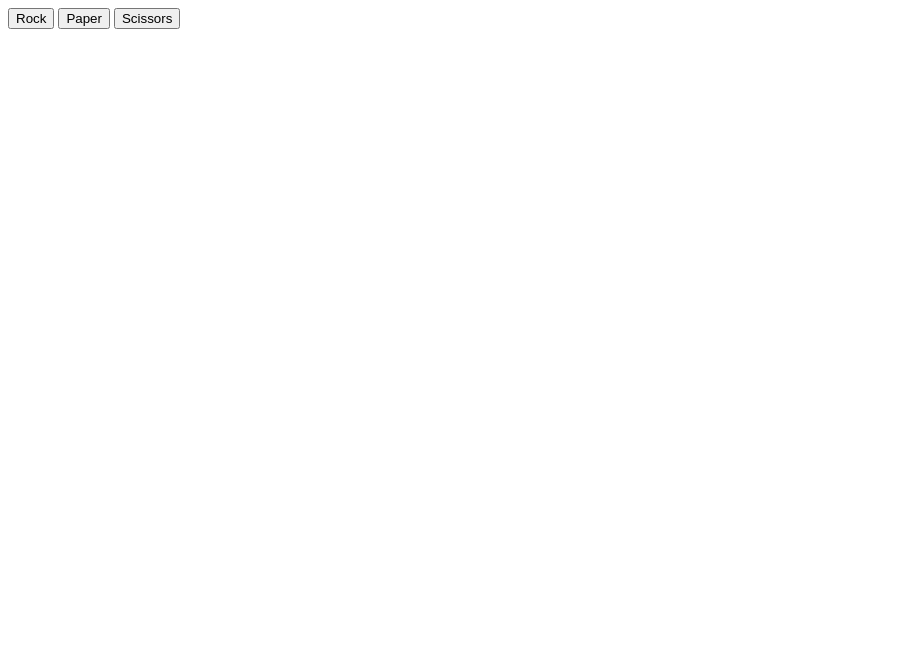
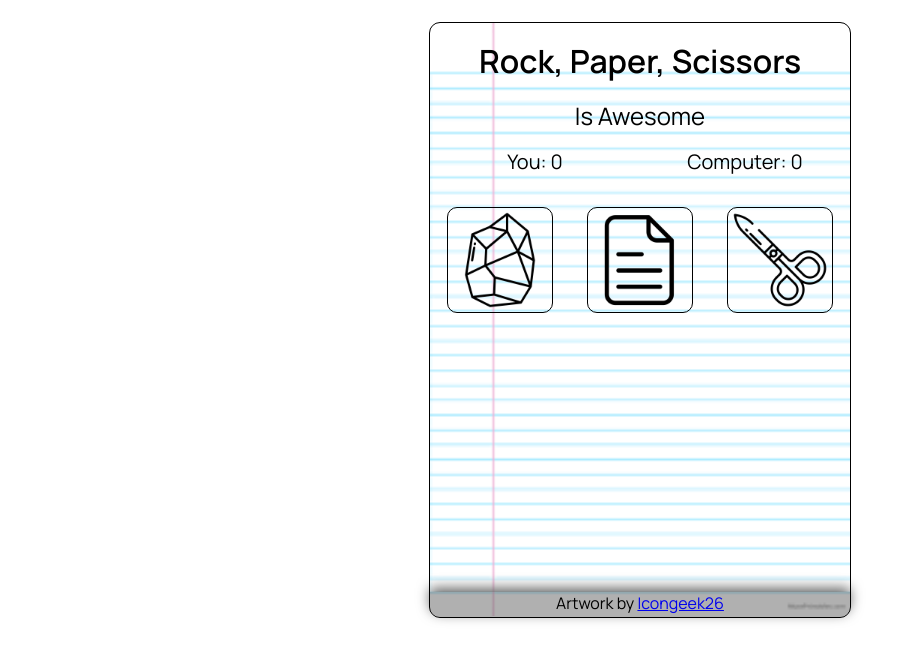
Before and after one commit to godtremble95/rockPaperScissorsIsAwesome, a plain HTML site: page index.html in a window 1280 px wide. Shown: the whole page, without its empty margins (0-913 px from the left). Drawn offline with Linux system fonts and the light colour scheme.

Commit message:
Created CSS, cleaned up UI Added images to the rock, paper, scissors, an reset buttons Added footer to credit artist

```diff
--- a/index.html
+++ b/index.html
@@ -4,13 +4,27 @@
   <meta charset="UTF-8">
   <meta http-equiv="X-UA-Compatible" content="IE=edge">
   <meta name="viewport" content="width=device-width, initial-scale=1.0">
+  <link rel="stylesheet" href="./style.css">
   <title>Rock Paper Scissors</title>
 </head>
 <body>
-  <div id="results"></div>
-  <button id="rock">Rock</button>
-  <button id="paper">Paper</button>
-  <button id="scissors">Scissors</button>
+  <div class="container">
+    <div class="game">
+      <h1>Rock, Paper, Scissors</h1>
+      <p class="subText">Is Awesome</p>
+      <div class="score">
+        <p class="playerScore">You: 0</p>
+        <p class="computerScore">Computer: 0</p>
+      </div>
+      <div id="options">
+        <button id="rock"><img src="./img/rock.png" alt="rock" draggable="false"></button>
+        <button id="paper"><img src="./img/paper.png" alt="paper" draggable="false"></button>
+        <button id="scissors"><img src="./img/scissors.png" alt="scissor" draggable="false"></button>
+      </div>
+      <p id="results"></p>
+    </div>
+    <footer>Artwork by <a href="https://www.flaticon.com/authors/icongeek26">Icongeek26</a></footer>
+  </div>
 
   <script src="./script.js"></script>
 </body>
--- a/script.js
+++ b/script.js
@@ -1,4 +1,4 @@
-const body = document.querySelector('body');
+const options = document.querySelector('#options');
 const buttons = document.querySelectorAll('button');
 const results = document.getElementById('results');
 const gameOver = document.createElement('p');
@@ -59,18 +59,19 @@ function reset() {
   playerScore = 0;
   computerScore = 0;
   results.textContent = '';
-  body.removeChild(gameOver);
-  body.removeChild(resetBtn);
-  buttons.forEach(button => body.appendChild(button));
+  options.removeChild(gameOver);
+  options.removeChild(resetBtn);
+  buttons.forEach(button => options.appendChild(button));
 }
 
 function endGame() {
-  buttons.forEach(button => body.removeChild(button));
+  buttons.forEach(button => options.removeChild(button));
   gameOver.textContent = 'Game Over!';
-  resetBtn.textContent = 'Try Again?';
+  gameOver.id = 'gameOver';
+  resetBtn.innerHTML = '<img src="./img/reset.png" alt="reset" draggable="false">';
   resetBtn.addEventListener('click',reset);
-  body.appendChild(gameOver);
-  body.appendChild(resetBtn);
+  options.appendChild(gameOver);
+  options.appendChild(resetBtn);
 }
 
 //Create Listener for player's selection
--- /dev/null
+++ b/style.css
@@ -0,0 +1,118 @@
+@import url('https://fonts.googleapis.com/css2?family=Manrope:wght@400;600&display=swap');
+
+* {
+  padding: 0;
+  margin: 0;
+  font-family: 'Manrope', sans-serif;
+  /*outline: black solid 1px;*/
+}
+
+html, body {
+  height: 100%;
+}
+body {
+  display: flex;
+  align-items: center;
+  justify-content: center;
+}
+
+p {
+  font-size: 1.25rem;
+  vertical-align: middle;
+  align-self: center;
+}
+
+img {
+  width: 96px;
+  height: auto;
+  vertical-align: middle;
+}
+
+button {
+  box-sizing: content-box;
+  padding: 4px;
+  appearance: none;
+  background-color: rgba(255, 255, 255, 0);
+  border-style: solid;
+  border-width: 1px ;
+  border-radius: 10px;
+}
+
+button:hover {
+  transform: scale(1.125);
+}
+
+button:active {
+  background-color: rgba(100, 100, 100, 0.507);
+}
+
+footer {
+  margin-top: auto;
+  width: 100%;
+  height: 25px;
+  text-align: center;
+  /*border-top: rgb(155, 155, 155) solid 5px;*/
+  border-bottom-left-radius: inherit;
+  border-bottom-right-radius: inherit;
+  box-shadow: 0 -4px 13px 0 rgb(100, 100, 100);
+  background-color: rgba(100, 100, 100, 0.507);
+}
+
+/*#gameOver {
+  align-self: center;
+}*/
+
+.subText {
+  font-size: 1.5rem;
+}
+
+.container {
+  background-image: url(./img/ruledBkgd.png);
+  background-repeat: no-repeat;
+  background-size: 100% auto;
+  outline: black solid 1px;
+  border-radius: 10px;
+  width: 420px;
+  height: 594px;
+  /*padding: 16px;*/
+  position: relative;
+  top: -10%;
+  display: flex;
+  flex-direction: column;
+  align-items: center;
+  gap: 1rem;
+}
+
+.game {
+  width: 100%;
+  margin: 16px;
+  display: flex;
+  flex-direction: column;
+  align-items: center;
+  gap: 1rem;
+}
+
+.score {
+  margin: 0, 16px;
+  width: 100%;
+  display: flex;
+  justify-content: center;
+}
+
+.playerScore, .computerScore {
+  flex: 0 0 50%;
+  text-align: center;
+}
+
+#options {
+  width: 100%;
+  display: flex;
+  justify-content: space-around;
+  margin: 16px 0;
+}
+
+#results {
+  text-align: center;
+  height: 30px;
+  width: auto;
+}
```
Also changed, not shown: img/reset.png (added), img/ruledBkgd.png (added).
